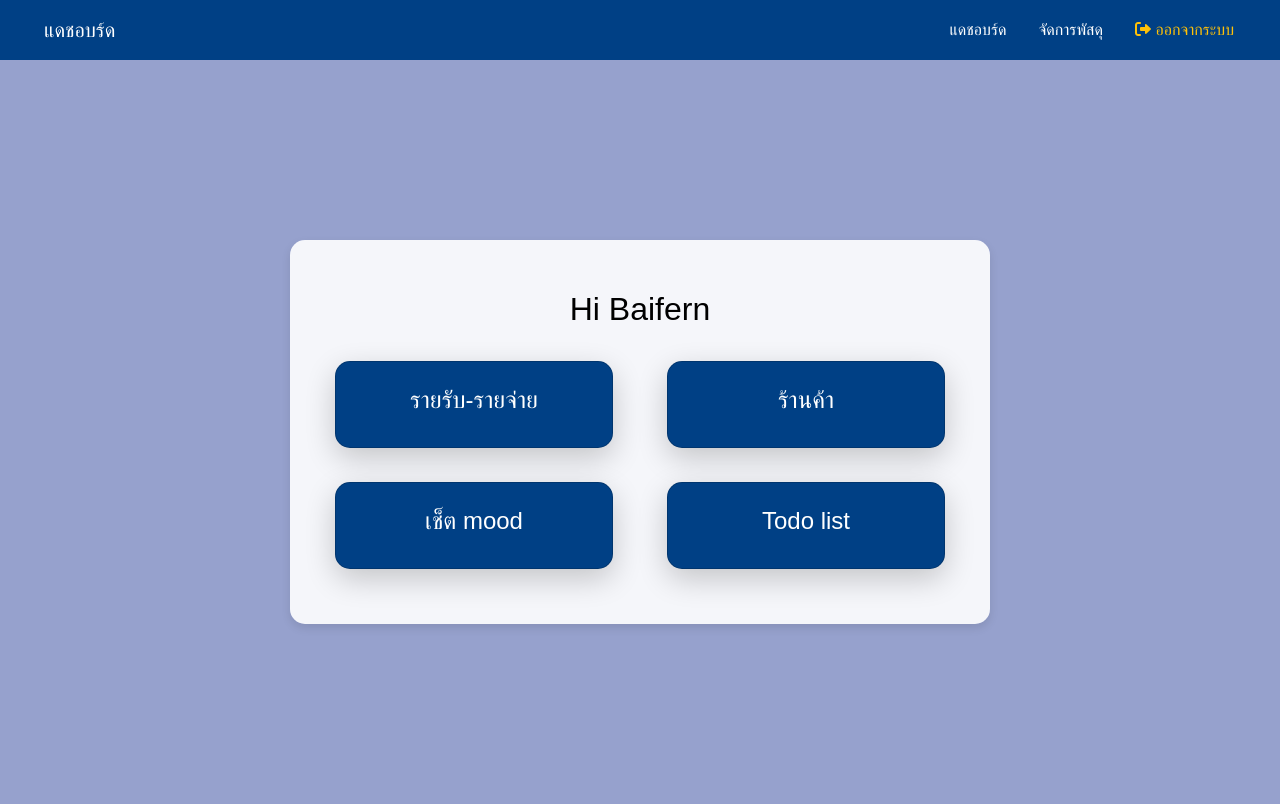
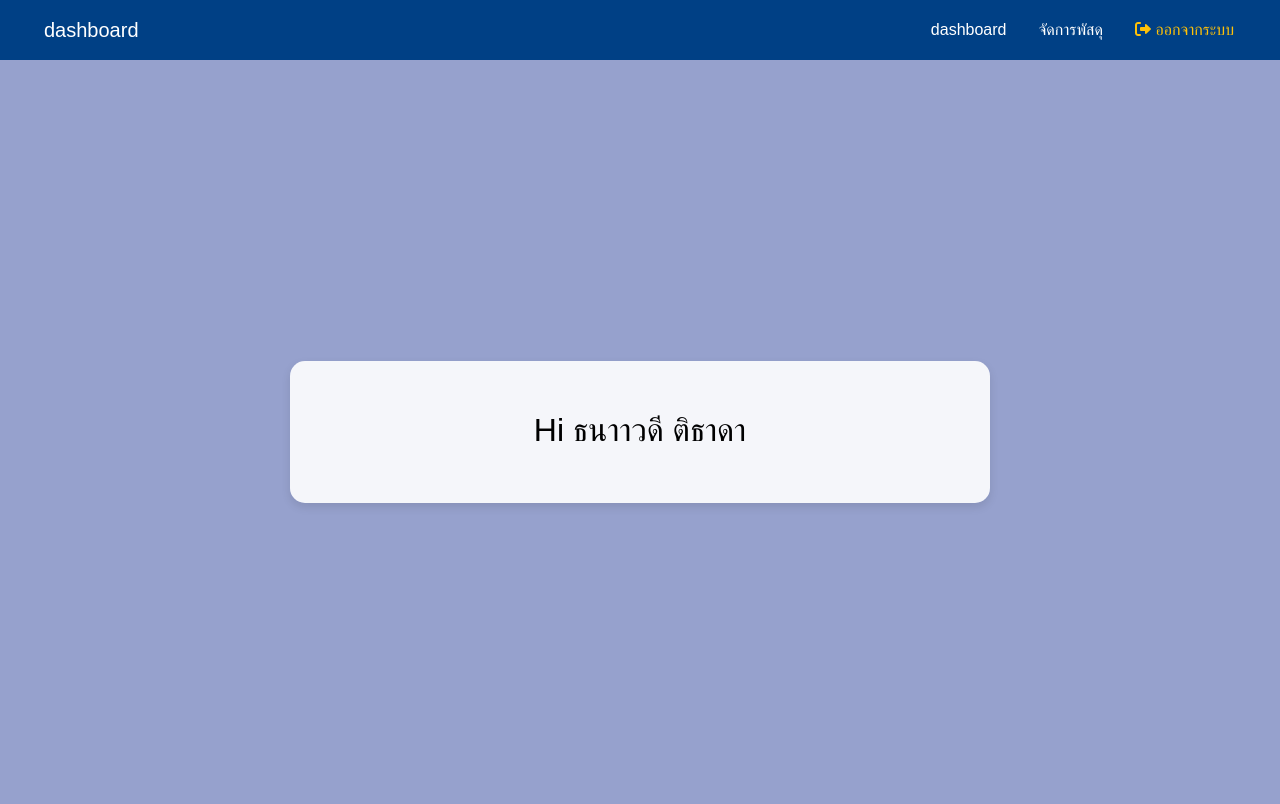
Before and after one commit to thanawadeetithada/daily, a PHP site: page /dashboard.php in a window 1280 px wide. Run offline with PHP 8.4, Linux system fonts and the light colour scheme; a user stored in the database is signed in.

Commit message:
permission dashboard

```diff
--- a/dashboard.php
+++ b/dashboard.php
@@ -2,6 +2,14 @@
 session_start();
 include 'db.php';
 
+// ตรวจสอบว่าล็อกอินหรือยัง
+if (!isset($_SESSION['username'])) {
+    header("Location: login.php");
+    exit();
+}
+
+$permissions = $_SESSION['permissions'];
+$fullname = $_SESSION['fullname'];
 ?>
 
 <!DOCTYPE html>
@@ -91,7 +99,7 @@ include 'db.php';
 <body>
     <nav class="navbar navbar-expand-lg navbar-dark" style="background-color: #004085; padding-left: 2rem;">
         <div class="container-fluid">
-            <a class="navbar-brand" href="dashboard.php">แดชอบร์ด</a>
+            <a class="navbar-brand" href="dashboard.php">dashboard</a>
             <button class="navbar-toggler text-end" type="button" data-bs-toggle="collapse" data-bs-target="#navbarNav"
                 aria-controls="navbarNav" aria-expanded="false" aria-label="Toggle navigation">
                 <span class="navbar-toggler-icon"></span>
@@ -100,7 +108,7 @@ include 'db.php';
             <div class="collapse navbar-collapse" id="navbarNav">
                 <ul class="navbar-nav ms-auto">
                     <li class="nav-item">
-                        <a class="nav-link active" href="dashboard.php">แดชอบร์ด</a>
+                        <a class="nav-link active" href="dashboard.php">dashboard</a>
                     </li>
                     <li class="nav-item">
                         <a class="nav-link" href="parcel_management.php">จัดการพัสดุ</a>
@@ -117,9 +125,10 @@ include 'db.php';
 
     <div class="container-wrapper">
         <div class="container">
-            <h2 class="text-center mb-4">Hi Baifern</h2>
+            <h2 class="text-center mb-4">Hi <?php echo htmlspecialchars($fullname); ?></h2>
 
             <div class="row">
+                <?php if (in_array('income_expenses', $permissions)): ?>
                 <div class="col-md-6 mb-3">
                     <a href="income_expenses.php" class="text-decoration-none">
                         <div class="card text-center p-4 text-white">
@@ -127,6 +136,8 @@ include 'db.php';
                         </div>
                     </a>
                 </div>
+                <?php endif; ?>
+                <?php if (in_array('shop', $permissions)): ?>
                 <div class="col-md-6 mb-3">
                     <a href="shop.php" class="text-decoration-none">
                         <div class="card text-center p-4  text-white">
@@ -134,6 +145,8 @@ include 'db.php';
                         </div>
                     </a>
                 </div>
+                <?php endif; ?>
+                <?php if (in_array('check_mood', $permissions)): ?>
                 <div class="col-md-6 mb-3">
                     <a href="check_mood.php" class="text-decoration-none">
                         <div class="card text-center p-4 text-white">
@@ -141,6 +154,8 @@ include 'db.php';
                         </div>
                     </a>
                 </div>
+                <?php endif; ?>
+                <?php if (in_array('todo_list', $permissions)): ?>
                 <div class="col-md-6 mb-3">
                     <a href="todo_list.php" class="text-decoration-none">
                         <div class="card text-center p-4 text-white">
@@ -148,6 +163,7 @@ include 'db.php';
                         </div>
                     </a>
                 </div>
+                <?php endif; ?>
             </div>
         </div>
     </div>
--- a/index.php
+++ b/index.php
@@ -20,7 +20,7 @@ if ($_SERVER["REQUEST_METHOD"] == "POST") {
                 $_SESSION['username'] = $user['username'];
                 $_SESSION['user_role'] = $user['userrole'];
                 $_SESSION['fullname'] = $user['fullname'];
-
+                $_SESSION['permissions'] = json_decode($user['permissions'], true);
                 if ($user['userrole'] === 'user') {
                     header(header: "Location: dashboard.php");
                 } else {
@@ -31,7 +31,7 @@ if ($_SERVER["REQUEST_METHOD"] == "POST") {
             $error_message = "❌ รหัสผ่านไม่ถูกต้อง";
         }
     } else {
-        $error_message = "❌ =ื่อผู้ใช้งานไม่ได้ลงทะเบียน";
+        $error_message = "❌ ชื่อผู้ใช้งานไม่ได้ลงทะเบียน";
     }
 
     $stmt->close();
```
